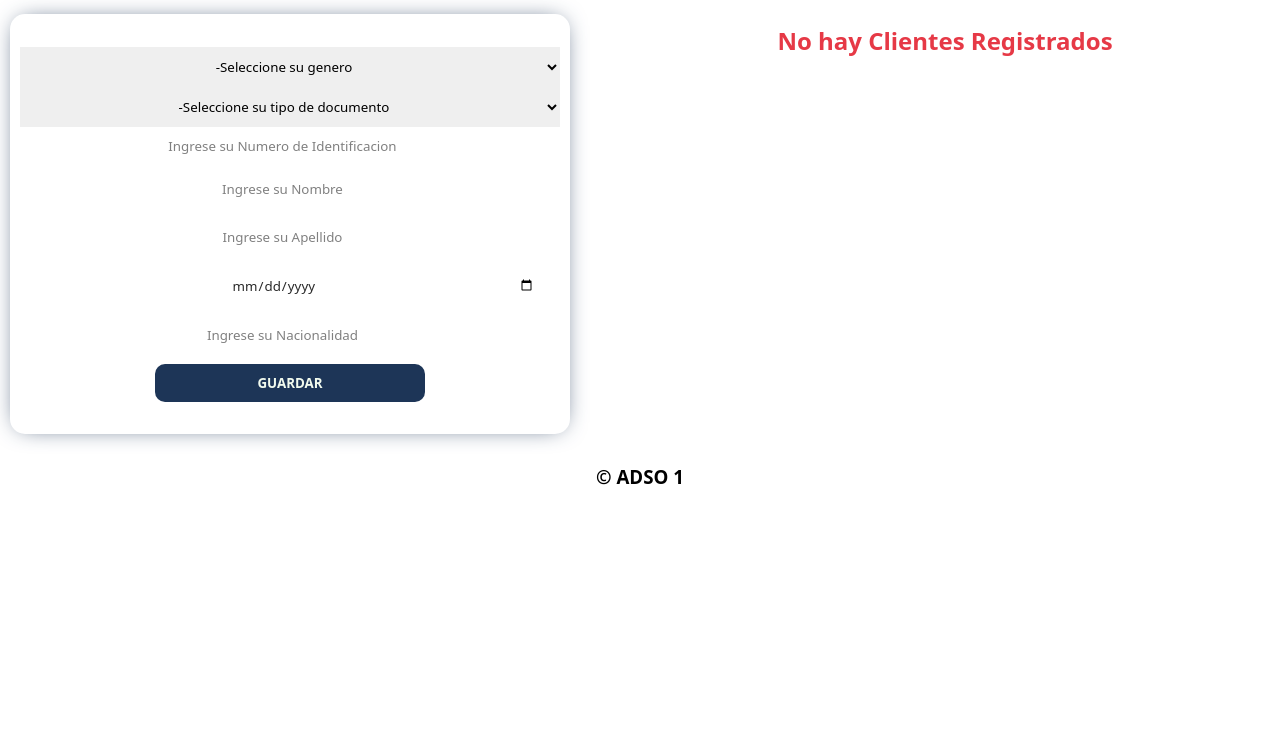
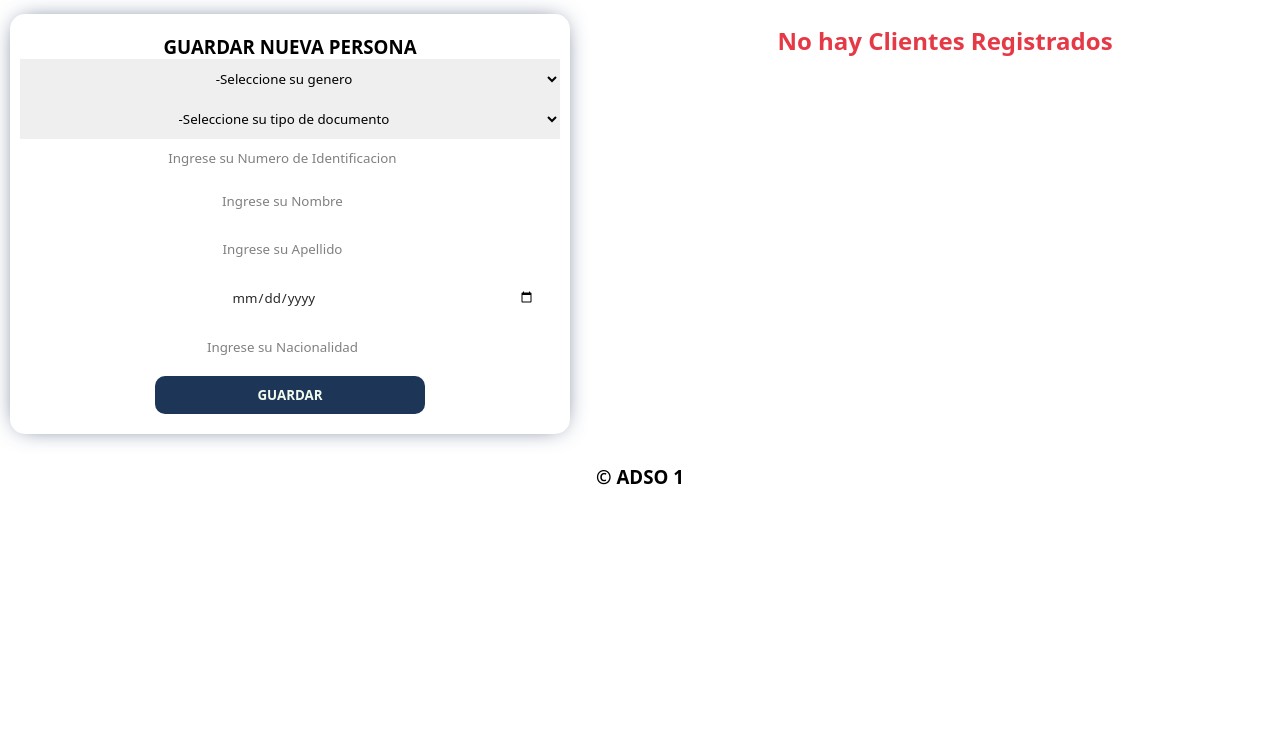
Before and after one commit to ADSO-1/Sistema-Facturacion, a plain HTML site: page SistemaFacturacion/cliente.html in a window 1280 px wide. Shown: the part 59-800 px from the top of the page. Drawn offline with Linux system fonts and the light colour scheme.

Commit message:
Update cliente.html

```diff
--- a/SistemaFacturacion/cliente.html
+++ b/SistemaFacturacion/cliente.html
@@ -15,6 +15,9 @@
     <main class="flex">
         <div class="container-formulario flex">
             <form id="cliente">
+                <div id="form-group flex">
+                    <h3 class="tituloForm">GUARDAR NUEVA PERSONA</h3>
+                </div>
                 <div id="form-group flex">
                     <select name="Genero" id="genero">
                         <option>-Seleccione su genero</option>
```
